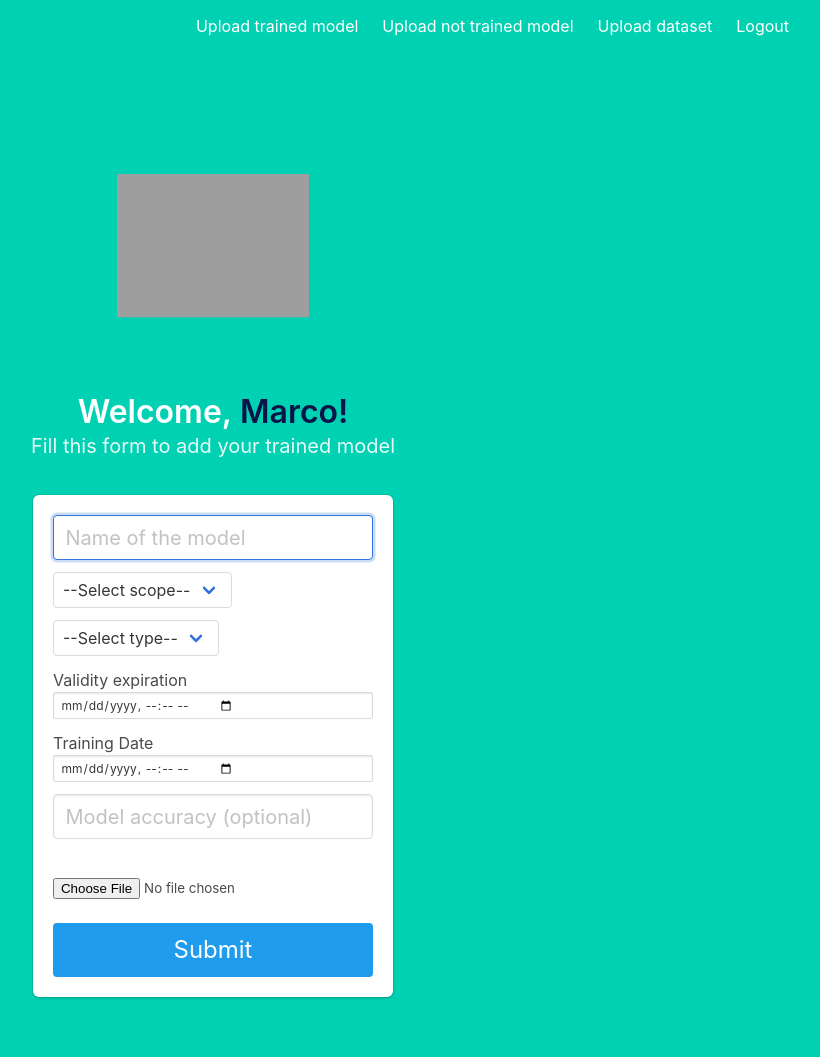
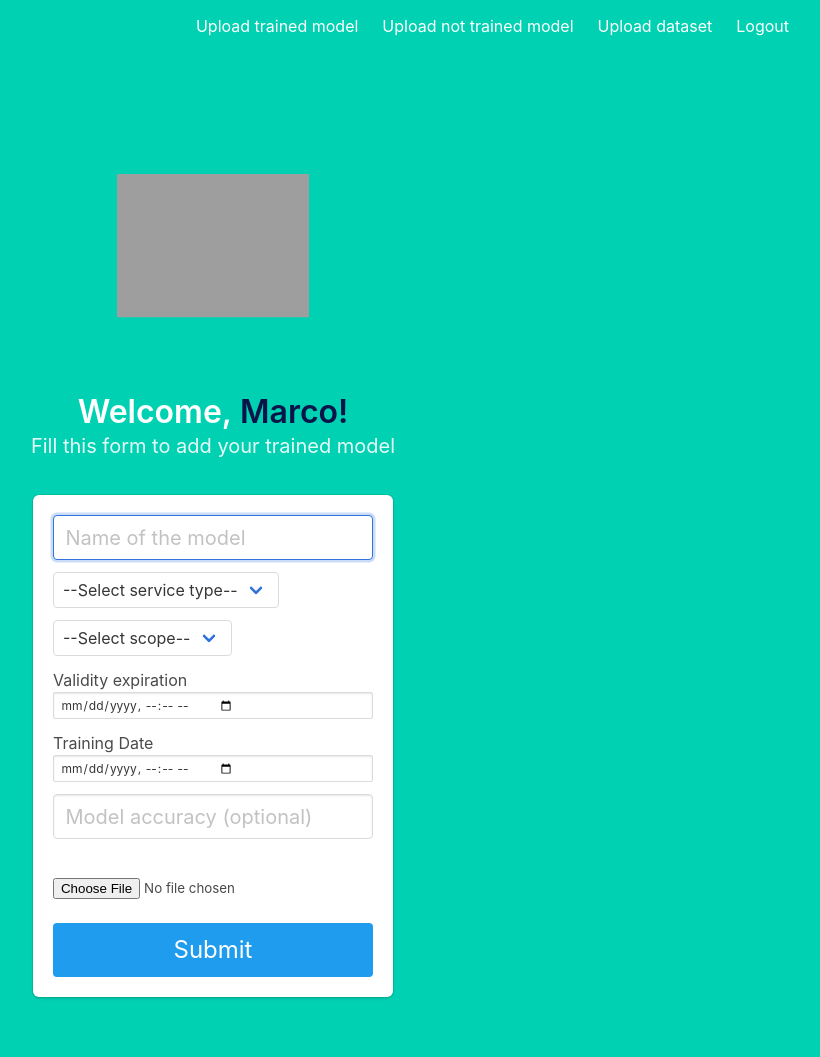
Before and after one commit to 5growth/aimlp, a Flask app: page /uploadModel in a window 1280 px wide. Shown: the whole page, without its empty margins (427-1247 px from the left). Run offline with Flask 2, Linux system fonts and the light colour scheme; a user stored in the database is signed in; parts of the project's set-up code (start-up, migrations or seed data) failed here and were passed over; grey boxes are pictures that could not be loaded.

Commit message:
Upload trained model workflow fixed. Now it includes the selection of service type and scope and saves the uploaded model directly to the HDFS

```diff
--- a/web/main.py
+++ b/web/main.py
@@ -3,11 +3,11 @@ from flask_login import login_required, current_user
 from werkzeug.utils import secure_filename
 import os
 from datetime import datetime
-from config import db
-from model import Model, Dataset
+from config import db, fs, app
+from model import Model, Dataset, Scope, ServiceType
 
 main = Blueprint('main', __name__)
-valid_extension = ['.jar','.h5']
+valid_extension = ['.zip','.h5']
 valid_extensionTBT = ['.jar','.h5']
 valid_extensionDataset = ['.jar','.zip']
 
@@ -22,14 +22,14 @@ def index():
 @main.route('/uploadModel')
 @login_required
 def uploadModel():
-    return render_template('uploadModel.html', name=current_user.name)
+    return render_template('uploadModel.html', name=current_user.name, scopes=Scope, service_types=ServiceType)
 
 @main.route('/uploadModel', methods=['POST'])
 @login_required
 def uploadModel_post():
     modelName = str(request.form.get("name"))
     modelScope = str(request.form.get("scope"))
-    modelType = str(request.form.get("type"))
+    modelServiceType = str(request.form.get("service_type"))
     modelCreation = str(datetime.now().strftime("%Y-%m-%d %H:%M"))
     modelValidity = str(request.form.get("validity")).replace("T", " ")
     modelTraining = str(request.form.get("training")).replace("T", " ")
@@ -57,7 +57,7 @@ def uploadModel_post():
         toBeChecked = toBeChecked+"* Name is wrong [cannot be empty]<br/>"
     if (modelScope == "None" or modelScope == ""):
         toBeChecked = toBeChecked+"* Scope is wrong [cannot be empty]<br/>"
-    if (modelType == "None" or modelType == ""):
+    if (modelServiceType == "None" or modelServiceType == ""):
         toBeChecked = toBeChecked+"* Type is wrong [cannot be empty]<br/>"
     if (modelValidity == "None" or modelValidity == ""):
         toBeChecked = toBeChecked+"* Validity Expiration is wrong [cannot be empty]<br/>"
@@ -88,17 +88,24 @@ def uploadModel_post():
         flash('Please check the following issues: ' + toBeChecked)
         return redirect(url_for('main.uploadModel'))
     else:
-        uploadedFile.save(os.path.join(upload_path, modelFilename))
-
-        new_model = Model(name=modelName, scope=modelScope, type=modelType, external=True, accuracy=modelAccuracy,
-            status="trained", validity_expiration_timestamp=modelValidity, training_timestamp=modelTraining,
-            author=authorAffiliation, creation_timestamp=modelCreation, latest_update=modelCreation, file_name=modelFilename)
+        new_model = Model(name=modelName, scope=modelScope, service_type=modelServiceType, external=True, accuracy=modelAccuracy,
+            status="trained", validity=True, validity_expiration_timestamp=modelValidity, training_timestamp=modelTraining,
+            author=authorAffiliation, creation_timestamp=modelCreation, latest_update=modelCreation, trained_model_file_name=modelFilename)
         db.session.add(new_model)
         db.session.commit()
 
+        # After the model correctness is checked against DB constraints, add the file in the HDFS
+        file_path = os.path.join(app.config["HDFS_ROOT_DIR"], app.config["HDFS_MODELS_DIR"],
+                                 modelFilename)
+        # TODO manage the case in which fs.exists(file_path))
+        if fs.isfile(file_path):
+            app.logger.warning("A model file with the same name existed and has been overwritten")
+        fd = fs.open(file_path, mode='wb')
+        uploadedFile.save(fd)
+
         return render_template('uploadModel.html',
             show_report=1, name=current_user.name, surname=current_user.surname, modelAccuracy=modelAccuracy,
-            modelName=modelName, modelScope=modelScope, modelType=modelType,
+            modelName=modelName, modelScope=modelScope, modelServiceType=modelServiceType,
             modelCreation=modelCreation, modelValidity=modelValidity, modelTraining=modelTraining,
             authorAffiliation=authorAffiliation, modelFilename=modelFilename)
 
--- a/web/templates/uploadModel.html
+++ b/web/templates/uploadModel.html
@@ -11,7 +11,7 @@
 	Welcome,&nbsp;<span style="color: #091549;">{{name}}!</span>
 </h1>
 <h2 class="subtitle">
-	Fill this form to add your trained model</h1>
+	Fill this form to add your trained model</h2>
 
 <div class="column is-4 is-offset-4">
     <div class="box" align="left">
@@ -25,21 +25,22 @@
 
             <div class="field">
 			    <span class="select">
-      			<select name="scope">
-        			<option value="None">--Select scope--</option>
-        			<option value="Scope1"> Scope 1</option>
-        			<option value="Scope2"> Scope 2</option>
-        			<option value="Scope3"> Scope 3</option>
+      			<select name="service_type">
+        			<option value="None">--Select service type--</option>
+                    {% for service_type in service_types %}
+                        <option value="{{ service_type.name }}">{{ service_type.value }}</option>
+                    {% endfor %}
         		</select>
     			</span>
     		</div>
 
-    		<div class="field">
+            <div class="field">
 			    <span class="select">
-      			<select  name="type">
-        			<option value="None">--Select type--</option>
-        			<option value="spark">Spark</option>
-        			<option value="bigdl">BigDL</option>
+      			<select name="scope">
+        			<option value="None">--Select scope--</option>
+                    {% for scope in scopes %}
+                        <option value="{{ scope.name }}">{{ scope.value }}</option>
+                    {% endfor %}
         		</select>
     			</span>
     		</div>
@@ -64,7 +65,7 @@
             </div>
 
         	<br />
-            <h2 style="text-align: left;"><strong><input type="file" name="file" accept=".jar,.h5" /></strong></h2>
+            <h2 style="text-align: left;"><strong><input type="file" name="file" accept=".zip,.h5" /></strong></h2>
          	<br />
             <!--<h2 style="text-align: left;"><strong><input type="file" name="file2" accept=".jar" /></strong></h2>
             <br />-->
@@ -89,15 +90,15 @@
     Welcome,&nbsp;<span style="color: #091549;">{{name}}!</span>
 </h1>
 <h2 class="subtitle">
-    Your model was loaded successfuly. Here's the information you entered:</h1>
+    Your model was loaded successfuly. Here's the information you entered:</h2>
 
 <div class="column is-4 is-offset-4">
     <div class="box" align="left">
         <span style="color:#999999";>Author:</span> {{name}} {{surname}}<br/>
         <span style="color:#999999";>Author Affiliation:</span> {{authorAffiliation}} <br/>
         <span style="color:#999999";>Model Name:</span> {{modelName}} <br/>
+        <span style="color:#999999";>Model Service Type:</span> {{modelServiceType}} <br/>
         <span style="color:#999999";>Model Scope:</span> {{modelScope}} <br/>
-        <span style="color:#999999";>Model Type:</span> {{modelType}} <br/>
         <span style="color:#999999";>Upload Date:</span> {{modelCreation}} <br/>
         <span style="color:#999999";>Validity Expiration:</span> {{modelValidity}} <br/>
         <span style="color:#999999";>Training Date:</span> {{modelTraining}} <br/>
```
Also changed, not shown: config.py (+10 -7 lines).
